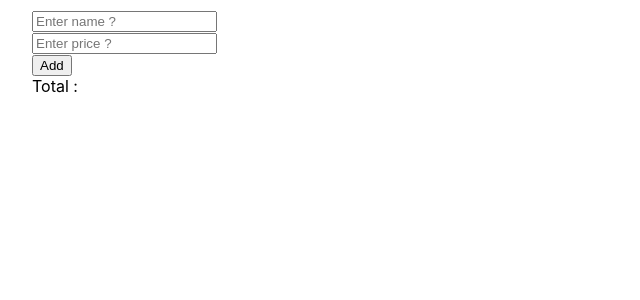
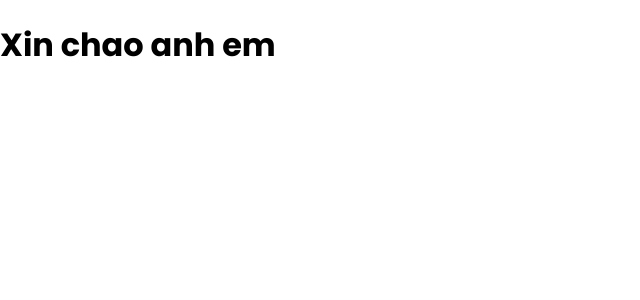
Before and after one commit to Themanh99/tiktok, a React (Create React App) app: page / in a window 1280 px wide. Shown: the top 300 px of the page, without its empty margins (0-640 px from the left). Built offline with nearby package versions, Linux system fonts and the light colour scheme.

Commit message:
add cau hinh scss

```diff
--- a/package.json
+++ b/package.json
@@ -6,6 +6,7 @@
     "@testing-library/jest-dom": "^5.16.4",
     "@testing-library/react": "^13.3.0",
     "@testing-library/user-event": "^13.5.0",
+    "normalize.css": "^8.0.1",
     "react": "^18.2.0",
     "react-dom": "^18.2.0",
     "react-scripts": "^5.0.1"
@@ -38,6 +39,7 @@
     "add": "^2.0.6",
     "customize-cra": "^1.0.0",
     "react-app-rewired": "^2.2.1",
+    "sass": "^1.55.0",
     "web-vitals": "^2.1.4"
   }
 }
--- a/src/App.js
+++ b/src/App.js
@@ -1,52 +1,9 @@
 import React from 'react';
-import { useState, useMemo, useRef } from 'react';
 
 function App() {
-  const [name, setName] = useState('');
-  const [price, setPrice] = useState('');
-  const [products, setProducts] = useState([]);
-
-  const nameRef = useRef();
-  const handleSubmit = () => {
-    setProducts([
-      ...products,
-      {
-        name,
-        price: parseInt(price),
-      },
-    ]);
-    setName('');
-    setPrice('');
-
-    nameRef.current.focus();
-  };
-
-  const total = useMemo(() => {
-    const result = products.reduce(
-      (result, prod) => {
-        return result + prod.price;
-      },
-      [products],
-    );
-    return result;
-  });
-
   return (
-    <div style={{ padding: '10px 32px' }}>
-      <input ref={nameRef} value={name} placeholder="Enter name ?" onChange={(e) => setName(e.target.value)} />
-      <br />
-      <input value={price} placeholder="Enter price ?" onChange={(e) => setPrice(e.target.value)} />
-      <br />
-      <button onClick={handleSubmit}>Add</button>
-      <br />
-      Total : {total}
-      <ul>
-        {products.map((product, index) => (
-          <li key={index}>
-            {product.name} - {product.price}
-          </li>
-        ))}
-      </ul>
+    <div>
+      <h1>Xin chao anh em</h1>
     </div>
   );
 }
--- /dev/null
+++ b/src/components/GlobalStyles/GlobalStyles.scss
@@ -0,0 +1,21 @@
+@import 'normalize.css';
+@import url('https://fonts.googleapis.com/css2?family=Poppins:wght@100;300;400;600;700&display=swap');
+
+:root {
+  --primary: #fe2c55;
+}
+
+* {
+  box-sizing: border-box;
+}
+
+html {
+  font-size: 62.5%;
+}
+
+body {
+  font-family: 'Poppins', sans-serif;
+  font-size: 1.6rem;
+  line-height: 1.5;
+  text-rendering: optimizespeed;
+}
--- /dev/null
+++ b/src/components/GlobalStyles/index.js
@@ -0,0 +1,7 @@
+import './GlobalStyles.scss';
+
+function GlobalStyles({ children }) {
+  return children;
+}
+
+export default GlobalStyles;
--- a/src/index.css
+++ /dev/null
@@ -1,13 +0,0 @@
-body {
-  margin: 0;
-  font-family: -apple-system, BlinkMacSystemFont, 'Segoe UI', 'Roboto', 'Oxygen',
-    'Ubuntu', 'Cantarell', 'Fira Sans', 'Droid Sans', 'Helvetica Neue',
-    sans-serif;
-  -webkit-font-smoothing: antialiased;
-  -moz-osx-font-smoothing: grayscale;
-}
-
-code {
-  font-family: source-code-pro, Menlo, Monaco, Consolas, 'Courier New',
-    monospace;
-}
--- a/src/index.js
+++ b/src/index.js
@@ -1,14 +1,16 @@
 import React from 'react';
 import ReactDOM from 'react-dom/client';
-import './index.css';
 import App from './App';
 import reportWebVitals from './reportWebVitals';
+import GlobalStyles from '../src/components/GlobalStyles';
 
 const root = ReactDOM.createRoot(document.getElementById('root'));
 root.render(
   <React.StrictMode>
-    <App />
-  </React.StrictMode>
+    <GlobalStyles>
+      <App />
+    </GlobalStyles>
+  </React.StrictMode>,
 );
 
 // If you want to start measuring performance in your app, pass a function
```
Also changed, not shown: src/App.css (deleted, +0 -38 lines), src/Content.js (deleted, +0 -13 lines), 1 other file (tests, documents, lock files or other folders).
